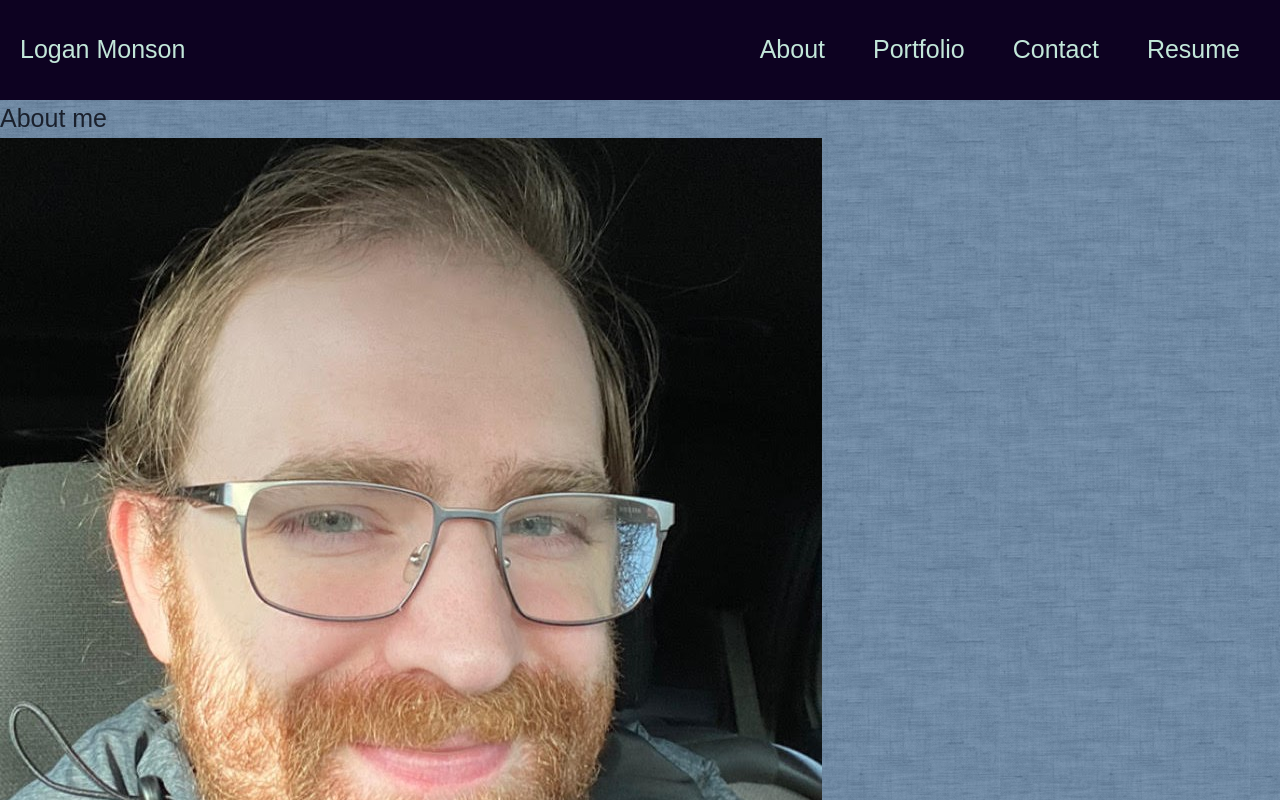
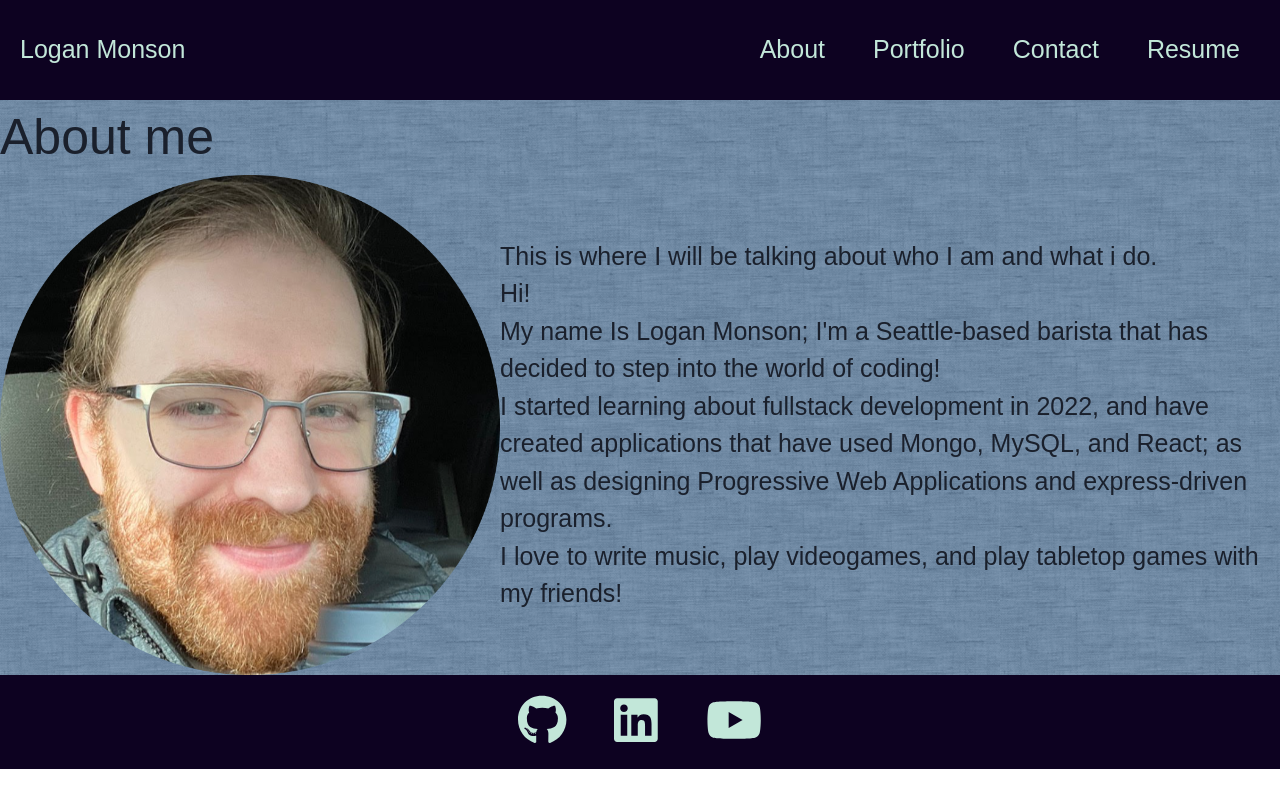
Before and after one commit to Loggamon/React_Portfolio, a React (Create React App) app: page / in a window 1280 px wide. Shown: the top 800 px of the page. Built offline with nearby package versions, Linux system fonts and the light colour scheme.

Commit message:
more CSS styling

```diff
--- a/src/components/footer/Footer.js
+++ b/src/components/footer/Footer.js
@@ -1,54 +1,85 @@
 import React from "react";
-import { transition, Wrap, WrapItem } from "@chakra-ui/react";
+import { Wrap, WrapItem } from "@chakra-ui/react";
 import { FontAwesomeIcon } from "@fortawesome/react-fontawesome";
-import { faGithub, faLinkedin, faStackOverflow } from "@fortawesome/free-brands-svg-icons"
+import {
+  faGithub,
+  faLinkedin,
+  faYoutube,
+} from "@fortawesome/free-brands-svg-icons";
 
 const appColors = {
   github: "green",
   linkedin: "lightblue",
-  stoFlow: "yellow"
-}
+  youtube: "red",
+};
 export default function Footer() {
-
   function MouseOver(e) {
-
-    if (e.target.id==="github") {
+    if (e.target.id === "github") {
       e.target.style.color = appColors.github;
-      e.target.style.transition = ".2s";
-      e.target.style.transform = "scale(1.3)"
-
-    } else if (e.target.id==="linkedIn"){
+      e.target.style.transition = ".3s";
+      e.target.style.transform = "scale(1.2)";
+    } else if (e.target.id === "linkedIn") {
       e.target.style.color = appColors.linkedin;
-      e.target.style.transition = ".2s";
-      e.target.style.transform = "scale(1.3)"
-
-    } else if (e.target.id==="stoFlow") {
-      e.target.style.color = appColors.stoFlow;
-      e.target.style.transition = ".2s";
-      e.target.style.transform = "scale(1.3)"
-
+      e.target.style.transition = ".3s";
+      e.target.style.transform = "scale(1.2)";
+    } else if (e.target.id === "youtube") {
+      e.target.style.color = appColors.youtube;
+      e.target.style.transition = ".3s";
+      e.target.style.transform = "scale(1.2)";
     }
   }
   function MouseLeave(e) {
-    e.target.style.color = ""
-    e.target.style.transition = ".2s"
-    e.target.style.transform = "scale(1)"
+    e.target.style.color = "";
+    e.target.style.transition = ".2s";
+    e.target.style.transform = "scale(1)";
   }
   return (
-    <Wrap flexDirection="row" flexShrink="0" bg="#0D0221" color="#C2E7D9" justify="center">
+    <Wrap
+      flexDirection="row"
+      flexShrink="0"
+      bg="#0D0221"
+      color="#C2E7D9"
+      justify="center"
+    >
       <WrapItem p="20px">
         <a href="https://github.com/Loggamon" target="_blank" rel="noreferrer">
-          <FontAwesomeIcon size="2x" id="github" icon={faGithub} onMouseOver={MouseOver} onMouseOut={MouseLeave}/>
+          <FontAwesomeIcon
+            size="2x"
+            id="github"
+            icon={faGithub}
+            onMouseOver={MouseOver}
+            onMouseOut={MouseLeave}
+          />
         </a>
       </WrapItem>
       <WrapItem p="20px">
-        <a href="https://www.linkedin.com/feed/" target="_blank" rel="noreferrer">
-          <FontAwesomeIcon size="2x" id="linkedIn" icon={faLinkedin} onMouseOver={MouseOver} onMouseOut={MouseLeave}/>
+        <a
+          href="https://www.linkedin.com/feed/"
+          target="_blank"
+          rel="noreferrer"
+        >
+          <FontAwesomeIcon
+            size="2x"
+            id="linkedIn"
+            icon={faLinkedin}
+            onMouseOver={MouseOver}
+            onMouseOut={MouseLeave}
+          />
         </a>
       </WrapItem>
       <WrapItem p="20px">
-        <a href="https://www.youtube.com/watch?v=dQw4w9WgXcQ" target="_blank" rel="noreferrer">
-          <FontAwesomeIcon size="2x" id="stoFlow" icon={faStackOverflow} onMouseOver={MouseOver} onMouseOut={MouseLeave}/>
+        <a
+          href="https://www.youtube.com/watch?v=dQw4w9WgXcQ"
+          target="_blank"
+          rel="noreferrer"
+        >
+          <FontAwesomeIcon
+            size="2x"
+            id="youtube"
+            icon={faYoutube}
+            onMouseOver={MouseOver}
+            onMouseOut={MouseLeave}
+          />
         </a>
       </WrapItem>
     </Wrap>
--- a/src/components/navigation/Navigation.js
+++ b/src/components/navigation/Navigation.js
@@ -1,12 +1,26 @@
 import React from "react";
-import { Wrap, WrapItem, Box } from "@chakra-ui/react";
+import { Wrap, WrapItem } from "@chakra-ui/react";
 
 function Navigation({ currentPage, handlePageChange }) {
+  function MouseOverNav(e) {
+    e.target.style.color = "white";
+    e.target.style.transition = ".3s";
+    e.target.style.textShadowColor = "white";
+    e.target.style.textShadowRadius = 15;
+    e.target.style.transform = "scale(1.1)";
+  }
+  function MouseLeaveNav(e) {
+    e.target.style.color = "";
+    e.target.style.transition = ".2s";
+    e.target.style.transform = "scale(1)";
+  }
   return (
     <Wrap>
       <WrapItem p="20px">
         <a
           href="#about"
+          onMouseOver={MouseOverNav}
+          onMouseLeave={MouseLeaveNav}
           onClick={() => handlePageChange("About")}
           className={currentPage === "About" ? "nav-link active" : "nav-link"}
         >
@@ -16,6 +30,8 @@ function Navigation({ currentPage, handlePageChange }) {
       <WrapItem p="20px">
         <a
           href="#portfolio"
+          onMouseOver={MouseOverNav}
+          onMouseLeave={MouseLeaveNav}
           onClick={() => handlePageChange("Portfolio")}
           className={
             currentPage === "Portfolio" ? "nav-link active" : "nav-link"
@@ -27,6 +43,8 @@ function Navigation({ currentPage, handlePageChange }) {
       <WrapItem p="20px">
         <a
           href="#contact"
+          onMouseOver={MouseOverNav}
+          onMouseLeave={MouseLeaveNav}
           onClick={() => handlePageChange("Contact")}
           className={currentPage === "Contact" ? "nav-link active" : "nav-link"}
         >
@@ -36,6 +54,8 @@ function Navigation({ currentPage, handlePageChange }) {
       <WrapItem p="20px">
         <a
           href="#resume"
+          onMouseOver={MouseOverNav}
+          onMouseLeave={MouseLeaveNav}
           onClick={() => handlePageChange("Resume")}
           className={currentPage === "Resume" ? "nav-link active" : "nav-link"}
         >
--- a/src/components/pages/About.js
+++ b/src/components/pages/About.js
@@ -1,31 +1,46 @@
 import React from "react";
-import { Box } from "@chakra-ui/react";
+import { Box, Text, Flex } from "@chakra-ui/react";
 
 const profileImg = {
-  source: require("../assets/ProfilePic.jpg"),
+  source: require("../assets/ProfilePic.png"),
   description: "Logan Monson's profile",
 };
 
 export default function About() {
   return (
     <Box>
-      <h1>About me</h1>
-      <img src={profileImg.source} alt={profileImg.description} />
+      <Text fontSize="50px">
+        <h1 m="20px" fontSize="50px">
+          About me
+        </h1>
+      </Text>
+      <Flex alignItems="center" justify="space-around">
+        <img
+          p="20px"
+          height="100px"
+          width="500px"
+          src={profileImg.source}
+          alt={profileImg.description}
+        />
+        <div padding="20px" direction="column">
           <p>This is where I will be talking about who I am and what i do.</p>
           <p>Hi!</p>
           <p>
-        My name Is Logan Monson; I'm a Seattle-based barista that has decided to
-        step into the world of coding!
+            My name Is Logan Monson; I'm a Seattle-based barista that has
+            decided to step into the world of coding!
           </p>
           <p>
-        I started learning about fullstack development in 2022, and have created
-        applications that have used Mongo, MySQL, and React; as well as
-        designing Progressive Web Applications and express-driven programs.
+            I started learning about fullstack development in 2022, and have
+            created applications that have used Mongo, MySQL, and React; as well
+            as designing Progressive Web Applications and express-driven
+            programs.
           </p>
           <p>
-        I love to write music, play videogames, and play tabletop games with my
-        friends!
+            I love to write music, play videogames, and play tabletop games with
+            my friends!
           </p>
+        </div>
+      </Flex>
     </Box>
   );
 }
--- a/src/components/pages/Contact.js
+++ b/src/components/pages/Contact.js
@@ -2,7 +2,7 @@ import React, { useState } from "react";
 
 import { validateEmail } from "../../utils/helpers";
 
-import { Container, SimpleGrid, Button } from "@chakra-ui/react";
+import { Container, Text, SimpleGrid, Button } from "@chakra-ui/react";
 
 export default function Contact() {
   const [email, setEmail] = useState("");
@@ -48,10 +48,12 @@ export default function Contact() {
 
   return (
     <React.Fragment>
-      <h1>Contact Me...</h1>
+      <Text fontSize="50px">
+        <h1>Contact Me...</h1>
+      </Text>
 
       <Container p="20px">
-      <p>Please fill out the form down below...</p>
+        <p>Please fill out the form down below...</p>
         <form>
           <SimpleGrid spacing="20px">
             <input
@@ -74,6 +76,7 @@ export default function Contact() {
               onChange={handleInputChange}
               type="text"
               placeholder="message"
+              rows={10}
             />
             <Button type="button" onClick={handleFormSubmit}>
               Submit
@@ -87,7 +90,6 @@ export default function Contact() {
         )}
         <p>...and I will get back to you!</p>
       </Container>
-
     </React.Fragment>
   );
 }
--- a/src/components/pages/Portfolio.js
+++ b/src/components/pages/Portfolio.js
@@ -7,8 +7,7 @@ const projects = [
   {
     id: 1,
     name: "J.A.T.E. PWA",
-    description:
-      "A text-editor application that you can also download to you desktop!",
+    description: "A text-editor progressive web app, for desktop!",
     image: require("../assets/JATEPWA.gif"),
     url: "https://loggamons-text-editor.herokuapp.com/",
   },
--- a/src/components/project/Project.js
+++ b/src/components/project/Project.js
@@ -1,19 +1,24 @@
 import React from "react";
-import { Wrap, WrapItem, Box } from "@chakra-ui/react";
+import { Wrap, Flex } from "@chakra-ui/react";
 
 function Project(props) {
   console.log(props);
 
   return (
-    <Wrap spacing="30px" justify="center">
+    <Wrap spacing="40px" justify="space-around">
       {props.projects.map((project) => (
-        <WrapItem flexDirection="column" alignItems="center" key={project.id}>
+        <Flex
+          p="20px"
+          flexDirection="column"
+          alignItems="center"
+          key={project.id}
+        >
           <h5>{project.name}</h5>
           <a href={project.url} target="_blank" rel="noreferrer">
             <img src={project.image} alt="An animation of the project" />
           </a>
           <p>{project.description}</p>
-        </WrapItem>
+        </Flex>
       ))}
     </Wrap>
   );
```
Also changed, not shown: src/components/assets/ProfilePic.jpg (deleted), src/components/assets/ProfilePic.png (added). Lines whose indentation alone changed are shown as unchanged.
